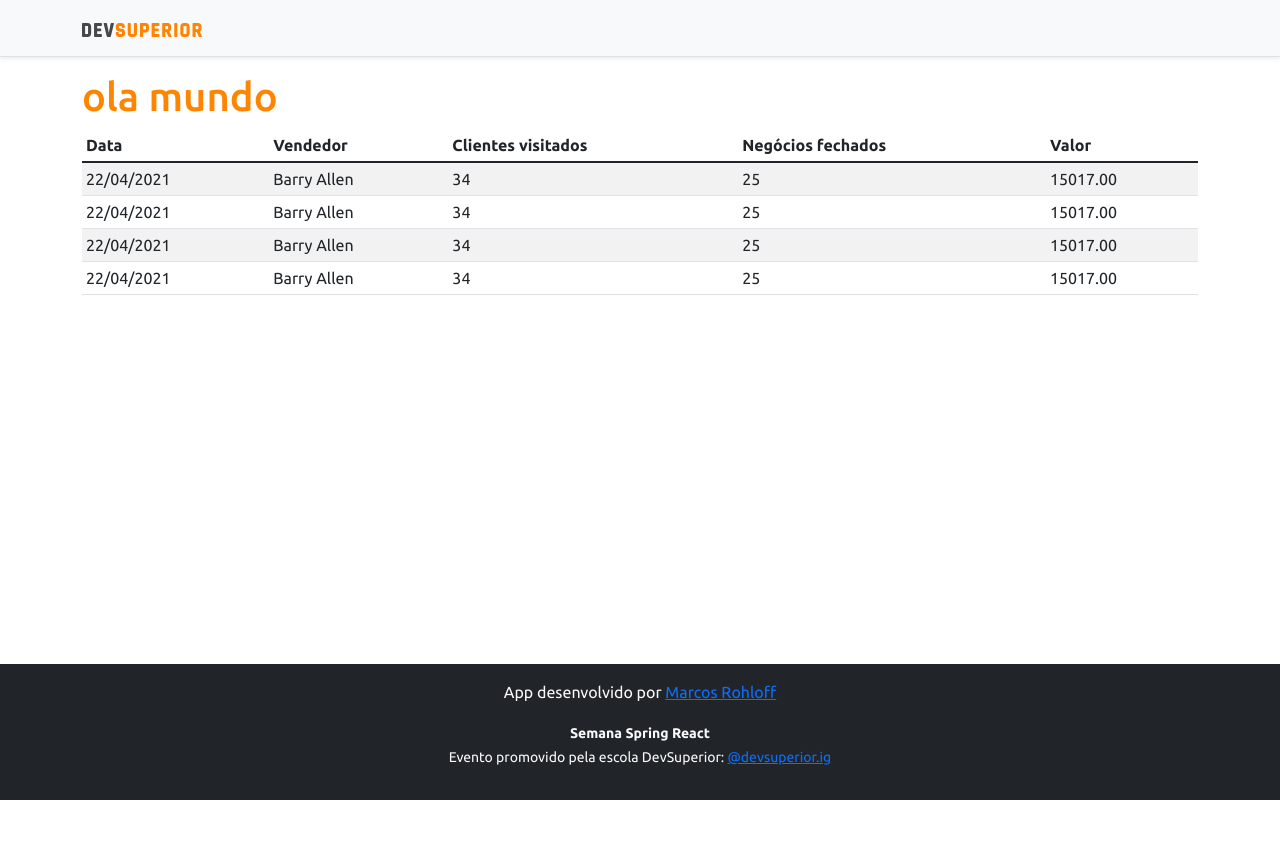
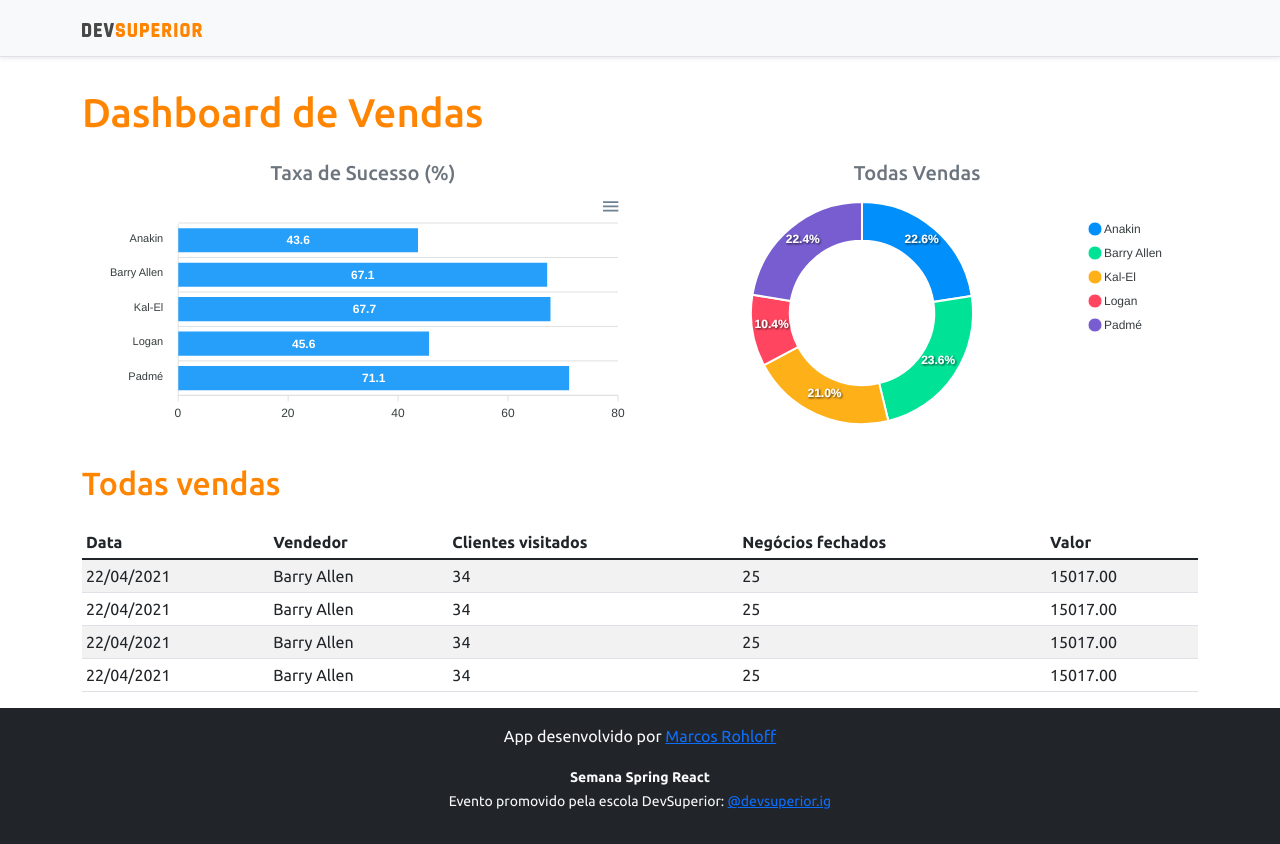
Before and after one commit to marcosrohloff/projeto-sds5, a React (Create React App) app in the folder frontend/: page / in a window 1280 px wide. Before the commit the page ends 800 px from the top, so only its background shows below. Built offline with nearby package versions, Linux system fonts and the light colour scheme.

Commit message:
Static charts

```diff
--- a/frontend/package.json
+++ b/frontend/package.json
@@ -13,9 +13,11 @@
     "@types/node": "^12.20.36",
     "@types/react": "^17.0.33",
     "@types/react-dom": "^17.0.10",
+    "apexcharts": "^3.29.0",
     "bootstrap": "^5.1.3",
     "jquery": "1.9.1",
     "react": "^17.0.2",
+    "react-apexcharts": "^1.3.9",
     "react-dom": "^17.0.2",
     "react-scripts": "4.0.3",
     "typescript": "^4.4.4",
--- a/frontend/src/App.tsx
+++ b/frontend/src/App.tsx
@@ -2,15 +2,36 @@
 import NavBar from 'components/NavBar';
 import Footer from 'components/Footer';
 import DataTable from 'components/DataTable';
+import BarChart from 'components/BarChart';
+import DonutChart from 'components/DonutChart';
 
 function App() {
   return (
     <>
     <NavBar />
+
     <div className="container">
-      <h1 className="text-primary">ola mundo</h1>
+
+      <h1 className="text-primary py-3">Dashboard de Vendas</h1>
+      <div className="row px-3">
+        <div className="col-sm-6">
+          <h5 className="text-center text-secondary">Taxa de Sucesso (%)</h5>
+          <BarChart />
+        </div>
+        <div className="col-sm-6">
+          <h5 className="text-center text-secondary">Todas Vendas</h5>
+          <DonutChart />
+        </div>
+      </div>
+
+      <div className="py-3">
+        <h2 className="text-primary">Todas vendas</h2>
+      </div>
+
       <DataTable />
+
     </div>
+
     <Footer />
     </>
   );
--- /dev/null
+++ b/frontend/src/components/BarChart/index.tsx
@@ -0,0 +1,34 @@
+import Chart from 'react-apexcharts';
+
+const BarChart = () => {
+
+    const options = {
+        plotOptions: {
+            bar: {
+                horizontal: true,
+            }
+        },
+    };
+
+    const mockData = {
+        labels: {
+            categories: ['Anakin', 'Barry Allen', 'Kal-El', 'Logan', 'Padmé']
+        },
+        series: [
+            {
+                name: "% Sucesso",
+                data: [43.6, 67.1, 67.7, 45.6, 71.1]
+            }
+        ]
+    };
+
+    return (
+        <Chart
+        options={{ ...options, xaxis: mockData.labels}}
+        series={mockData.series}
+        type="bar"
+        height="240" />
+    );
+}
+
+export default BarChart;
--- /dev/null
+++ b/frontend/src/components/DonutChart/index.tsx
@@ -0,0 +1,25 @@
+import Chart from 'react-apexcharts';
+
+const DonutChart = () => {
+
+    const mockData = {
+        series: [477138, 499928, 444867, 220426, 473088],
+        labels: ['Anakin', 'Barry Allen', 'Kal-El', 'Logan', 'Padmé']
+    }
+
+    const options = {
+        legend: {
+            show: true
+        }
+    }
+
+    return (
+        <Chart
+        options={{ ...options, labels: mockData.labels}}
+        series={mockData.series}
+        type="donut"
+        height="240" />
+    );
+}
+
+export default DonutChart;
```
Also changed, not shown: 1 other file (tests, documents, lock files or other folders).
